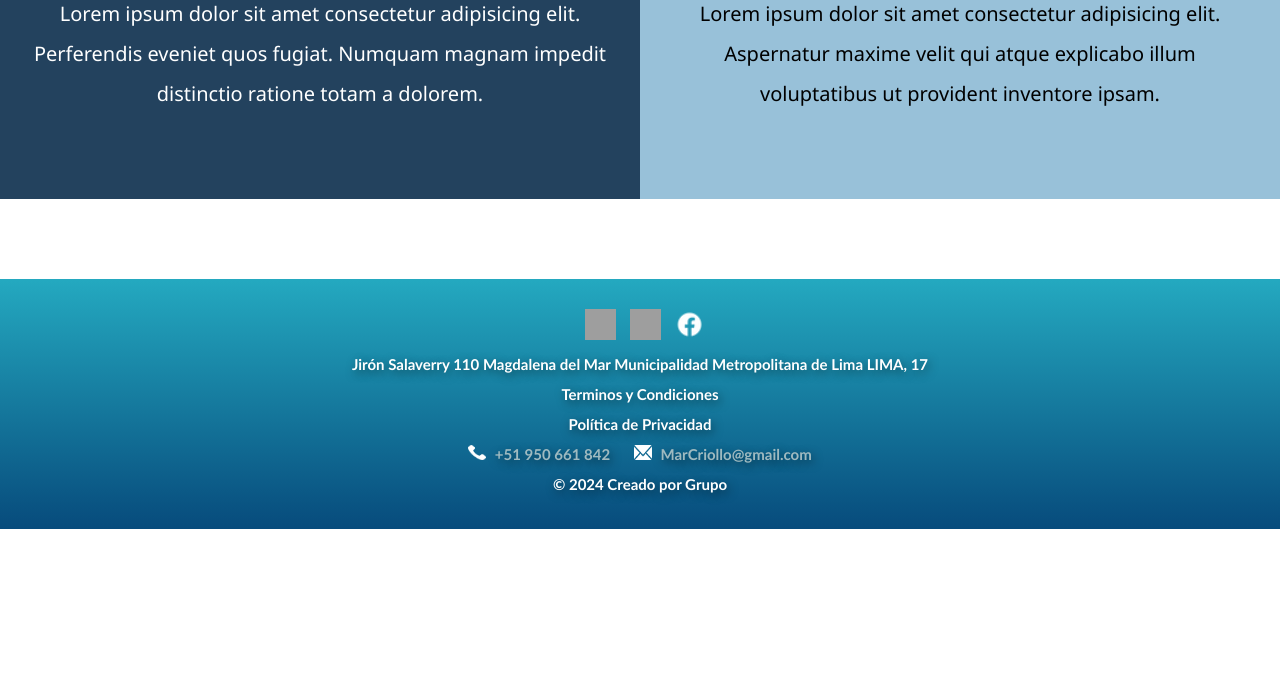
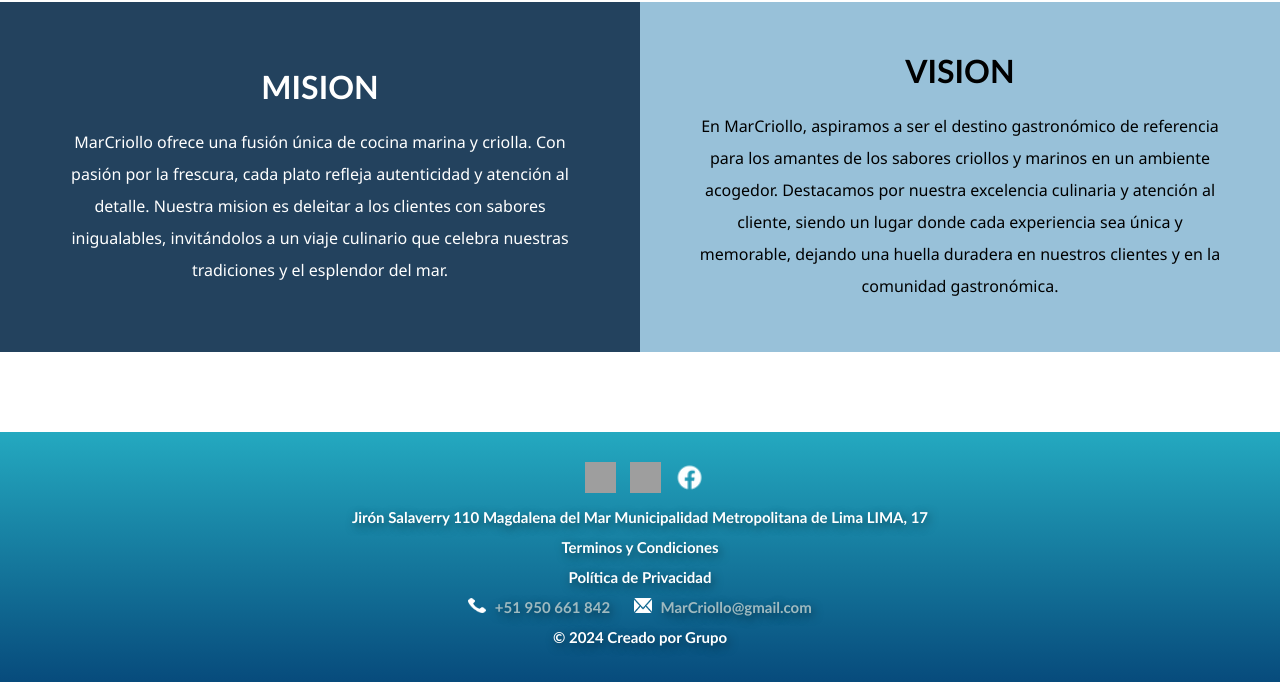
Before and after one commit to JulianCamachoCalle/MarCriollo, a PHP site: page /nosotros.html in a window 1280 px wide. Shown: the part 2423-3105 px from the top of the page. Before the commit the page ends 2952 px from the top, so only its background shows below. Run offline with PHP 8.4, Linux system fonts and the light colour scheme; grey boxes are pictures that could not be loaded.

Commit message:
Movimientos en algunos elementos de la pagina Nosotros en CSS

```diff
--- a/Pag_MarCriollo/src/nosotros.html
+++ b/Pag_MarCriollo/src/nosotros.html
@@ -3,7 +3,7 @@
 <head>
     <meta charset="UTF-8">
     <meta name="viewport" content="width=device-width, initial-scale=1.0">
-    <title>Document</title>
+    <title>MarCriollo - Nosotros</title>
     <link rel="stylesheet" href="style/nosotros.css">
 </head>
 <body>
@@ -45,10 +45,10 @@
                 <h1>UN SUEÑO HECHO REALI­DAD.</h1>
             </div>
             <div id="conShort-Text01">
-                <p>Todo comenzó como un sueño; tres viajeros del mundo cuyos caminos se cruzaron en España se convirtieron en amigos y comenzaron este pequeño proyecto llamado Honest Greens.</p>
+                <p>En <b>MarCriollo</b>, nos enorgullece ofrecer una experiencia gastronómica única que celebra la rica tradición culinaria de nuestra tierra. Es aquí, entre las brisas saladas del mar y el aroma de las especias criollas, donde nace nuestra pasión por la comida.</p>
             </div>
             <div id="conShort-Text02">
-                <p>Christopher Fuchs de los Estados Unidos, Rasmus B. de Dinamarca y Benjamin Bensoussan de Francia, emprendedores y amantes de la gastronomía, estaban frustrados por su incapacidad para encontrar comida saludable y deliciosa pero también rápida y asequible.</p>
+                <p>En <b>MarCriollo</b>, nos enorgullece ofrecer una experiencia gastronómica única que celebra la rica tradición culinaria de nuestra tierra. Es aquí, entre las brisas saladas del mar y el aroma de las especias criollas, donde nace nuestra pasión por la comida.</p>
             </div>
         </div>
         <div class="conVid-Primero">
@@ -65,11 +65,11 @@
             <div id="titulo">
                 <h1 id="tit01">nuestro fundador</h1>
                 <h1 id="tit02">diego navarro</h1>
-                <p>Honest Greens es un concepto revolucionario de restaurante que combina real food, estilo de vida y tecnología.</p>
+                <p>De las aguas del conocimiento, emergió un pescador convertido en chef autodidacta, sazonando la vida con su pasión por los sabores del mar.</p>
             </div>
             <div id="conImg">
                 <div id="conTexto">
-                    <h1>Lorem ipsum, dolor sit amet consectetur adipisicing elit. Ducimus, ea! Lorem ipsum, dolor sit amet consectetur adipisicing elit. Qui ipsum aliquid ullam quia ea sunt?</h1>
+                    <h1>"Su pasión por la cocina costera lo convirtió en un referente en la escena gastronómica marina del país".</h1>
                 </div>
                 <img src="img/cocina.jpg" id="carta01">
                 <img src="img/familia.jpg" id="carta02">
@@ -80,11 +80,11 @@
             <div id="conCuadros">
                 <div id="conMision">
                     <h1>mision</h1>
-                    <p>Lorem ipsum dolor sit amet consectetur adipisicing elit. Perferendis eveniet quos fugiat. Numquam magnam impedit distinctio ratione totam a dolorem.</p>
+                    <p>MarCriollo ofrece una fusión única de cocina marina y criolla. Con pasión por la frescura, cada plato refleja autenticidad y atención al detalle. Nuestra mision es deleitar a los clientes con sabores inigualables, invitándolos a un viaje culinario que celebra nuestras tradiciones y el esplendor del mar.</p>
                 </div>
                 <div id="conVision">
                     <h1>Vision</h1>
-                    <p>Lorem ipsum dolor sit amet consectetur adipisicing elit. Aspernatur maxime velit qui atque explicabo illum voluptatibus ut provident inventore ipsam.</p>
+                    <p>En MarCriollo, aspiramos a ser el destino gastronómico de referencia para los amantes de los sabores criollos y marinos en un ambiente acogedor. Destacamos por nuestra excelencia culinaria y atención al cliente, siendo un lugar donde cada experiencia sea única y memorable, dejando una huella duradera en nuestros clientes y en la comunidad gastronómica.</p>
                 </div>
             </div>
         </div>
--- a/Pag_MarCriollo/src/style/nosotros.css
+++ b/Pag_MarCriollo/src/style/nosotros.css
@@ -241,11 +274,11 @@ body {
 
             }
             p {
-                margin-left: 30px;
-                margin-right: 30px;
+                margin-left: 50px;
+                margin-right: 50px;
                 margin-top: 10px;
                 font-family: 'Segoe UI', Tahoma, Geneva, Verdana, sans-serif;
-                font-size: 2.5vh;
+                font-size: 2vh;
                 line-height: 2em;
             }
         }
```
Also changed, not shown: other parts of Pag_MarCriollo/src/style/nosotros.css (+74 -9 lines).
